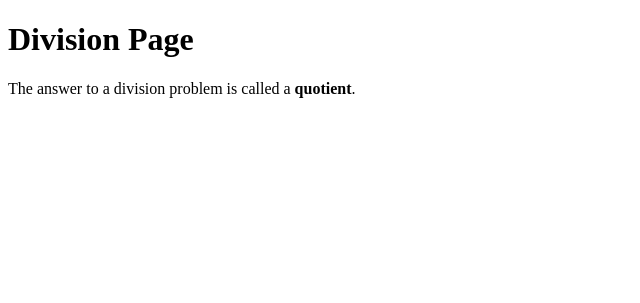
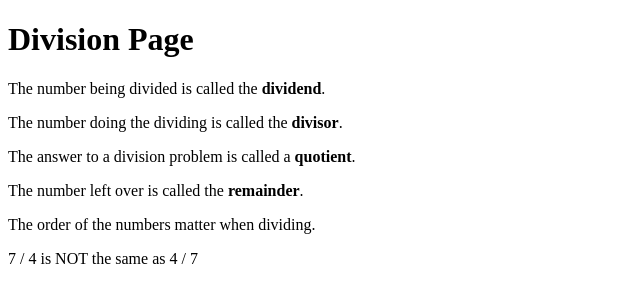
Before and after one commit to Waewarin-C/ElementaryMathCorner, a Flask app: page /division in a window 1280 px wide. Shown: the part 98-401 px from the top of the page, without its empty margins (0-640 px from the left). Run offline with Flask 3, Linux system fonts and the light colour scheme.

Commit message:
Add more content

```diff
--- a/templates/division.html
+++ b/templates/division.html
@@ -25,7 +25,15 @@
     </header>
   <h1>Division Page</h1>
     <!--Figure out where to put this-->
-    <!--Change color of word "product"?-->
-    <p>The answer to a division problem is called a <strong>quotient</strong>.</p>
+    <div>
+        <!--Change color of bold words?-->
+        <p>The number being divided is called the <strong>dividend</strong>.</p>
+        <p>The number doing the dividing is called the <strong>divisor</strong>.</p>
+        <p>The answer to a division problem is called a <strong>quotient</strong>.
+        <p>The number left over is called the <strong>remainder</strong>.</p>
+        <!--Insert picture of addition problem with labels-->
+        <p>The order of the numbers matter when dividing.</p>
+        <p>7 / 4 is NOT the same as 4 / 7</p>
+    </div>
 </body>
 </html>
```
Also changed, not shown: templates/addition.html (+8 -2 lines), templates/multiplication.html (+10 -2 lines), templates/subtraction.html (+10 -2 lines).
